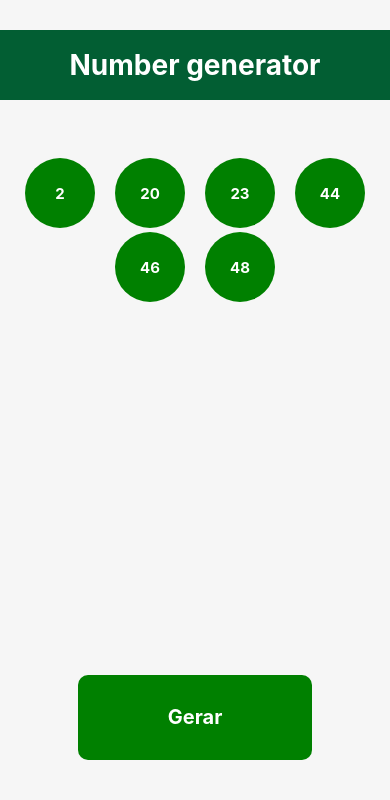
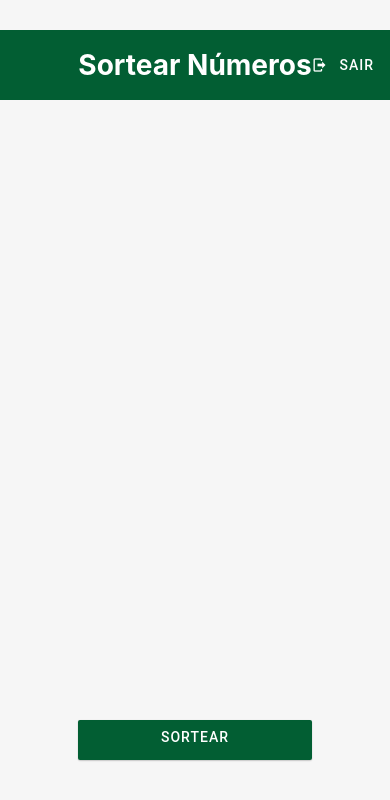
Before and after one commit to IACarvalho/AV1, a React Native app: screen /Login in a window 390 px wide. Both pictures are taken after a click on the button "ENTRAR". Shown: the top 800 px of the page. Built offline with nearby package versions, Linux system fonts and the light colour scheme.

Commit message:
:style: Refatoração e modificação do estilo da Home

```diff
--- a/src/Components/Ball/index.js
+++ b/src/Components/Ball/index.js
@@ -1,11 +1,59 @@
+import { useState, useEffect } from 'react'
 import { View, Text } from 'react-native'
+
 import styles from './styles'
 
 
 const Ball = ({number}) => {
+  const [color, setColor] = useState('#025E33')
+  const [textColor, setTextColor] = useState('#fff')
+
+  function setBallColor() {
+    if(Number(number) <= 5) {
+      return setColor('#873600')
+    }
+    if(Number(number) <= 10) {
+      return setColor('#DC7633')
+    }
+    if(Number(number) <= 15) {
+      return setColor('#C0392B')
+    }
+    if(Number(number) <= 20) {
+      return setColor('#7D3C98')
+    }
+    if(Number(number) <= 25) {
+      return setColor('#2980B9')
+    }
+    if(Number(number) <= 30) {
+      return setColor('#025E33')
+    }
+    if(Number(number) <= 35) {
+      return setColor('#873600')
+    }
+    if(Number(number) <= 40) {
+      return setColor('#DC7633')
+    }
+    if(Number(number) <= 45) {
+      return setColor('#C0392B')
+    }
+    if(Number(number) <= 50) {
+      return setColor('#7D3C98')
+    }
+    if(Number(number) <= 55) {
+      return setColor('#2980B9')
+    }
+    if(Number(number) <= 60) {
+      return setColor('#025E33')
+    }
+  }
+
+  useEffect(() => {
+    setBallColor()
+  },[])
+
   return (
-    <View style={styles.container}>
-      <Text style={styles.number}>{number}</Text>
+    <View style={[styles.container, { backgroundColor: color }]}>
+      <Text style={[styles.number]}>{number}</Text>
     </View>
   )
 }
--- a/src/Components/Ball/styles.js
+++ b/src/Components/Ball/styles.js
@@ -4,18 +4,17 @@ import { StyleSheet } from 'react-native'
 
 const styles = StyleSheet.create({
   container: {
-    height: 70,
-    width: 70,
+    height: 65,
+    width: 65,
     borderRadius: 50,
     alignItems: 'center',
     justifyContent: 'center',
     marginHorizontal: 10,
-    marginVertical: 2,
-    backgroundColor: 'green',
+    marginVertical: 2
   },
 
   number: {
-    fontSize: 15,
+    fontSize: 20,
     color: '#fff',
     fontWeight: '700',
   },
--- a/src/Components/Header/index.js
+++ b/src/Components/Header/index.js
@@ -1,5 +1,6 @@
 import { Text, View, TouchableOpacity } from 'react-native'
 import { AntDesign } from '@expo/vector-icons'
+import { Button } from 'react-native-paper'
 
 import styles from './styles'
 
@@ -21,12 +22,14 @@ const Header = ({ text, goBack = null, logout = null}) => {
   function renderLogout() {
     if (logout) {
       return (
-        <TouchableOpacity
+        <Button
+          icon="logout"
+          Type="outline"
+          mode="text"
           style={styles.logoutIcon}
-          onPress={() => logout()}
-        >
-        <AntDesign name="logout" size={24} color="#fff" />
-      </TouchableOpacity>
+          color='#fff'
+          onPress={() => console.log('Pressed')}
+        >Sair</Button>
       )
     }
   }
@@ -35,7 +38,7 @@ const Header = ({ text, goBack = null, logout = null}) => {
     <View style={styles.container}>
       {renderBack()}
       <Text style={styles.text}>{text}</Text>
-      { renderLogout() }
+      {renderLogout()}
     </View>
   )
 }
--- a/src/Components/Header/styles.js
+++ b/src/Components/Header/styles.js
@@ -21,12 +21,19 @@ const styles = StyleSheet.create({
 
   logoutIcon: {
     position: 'absolute',
-    right: 15,
+    right: 0,
   },
 
   backIcon: {
     position: 'absolute',
     left: 15,
+    alignSelf: 'center',
+    justifyContent: 'center',
+  },
+
+  textIcons: {
+    color: '#025E33',
+    fontWeight: '700',
   }
 })
 
--- a/src/Pages/Layout/index.js
+++ b/src/Pages/Layout/index.js
@@ -1,12 +1,21 @@
 import { useState, useEffect } from 'react'
 import { SafeAreaView, Text, View, TouchableOpacity, FlatList } from 'react-native'
+import { Button } from 'react-native-paper'
+
 import styles from './styles'
 
 import Ball from '../../Components/Ball'
 import { Header } from '../../Components/Header'
 
-const Layout = () => {
+const Layout = ({ navigation }) => {
   const [data, setData] = useState([])
+
+  function handleLogout() {
+    navigation.reset({
+      index: 0,
+      routes: [{ name: 'Login' }],
+    })
+  }
 
   function getRandom(min, max) {
     return Math.floor(Math.random() * (max - min + 1)) + min;
@@ -46,13 +55,9 @@ const Layout = () => {
     )
   }
 
-  useEffect(() => {
-    generateData()
-  }, [])
-
   return (
     <SafeAreaView style={styles.container}>
-      <Header text = 'Number generator' />
+      <Header text = 'Sortear Números' logout={handleLogout} />
 
       <FlatList
         data={data}
@@ -63,9 +68,13 @@ const Layout = () => {
         contentContainerStyle={styles.contentContainer}
       />
 
-      <TouchableOpacity style={styles.button} onPress={() => generateData()}>
-        <Text style={styles.buttonText}>Gerar</Text>
-      </TouchableOpacity>
+      <Button
+        style={styles.button}
+        mode="contained"
+        onPress={() => generateData()}
+      >
+        Sortear
+      </Button>
     </SafeAreaView>
   )
 }
--- a/src/Pages/Layout/styles.js
+++ b/src/Pages/Layout/styles.js
@@ -30,19 +30,9 @@ const styles = StyleSheet.create({
 
   button: {
     width: '60%',
-    height: '10%',
-    backgroundColor: 'green',
-    borderRadius: 10,
-    alignItems: 'center',
-    justifyContent: 'center',
+    height: 40,
     position: 'absolute',
     bottom: '10%',
-  },
-
-  buttonText: {
-    fontSize: 20,
-    color: '#fff',
-    fontWeight: '700',
   },
 
   contentContainer: {
--- a/src/Pages/Login/index.js
+++ b/src/Pages/Login/index.js
@@ -25,7 +25,10 @@ const Login = ({ navigation }) => {
     setLoading(true)
     setTimeout(() => {
       setLoading(false)
-      navigation.navigate('Home')
+      navigation.reset({
+        index: 0,
+        routes: [{ name: 'Home' }],
+      })
     }, 500)
   }
 
```
